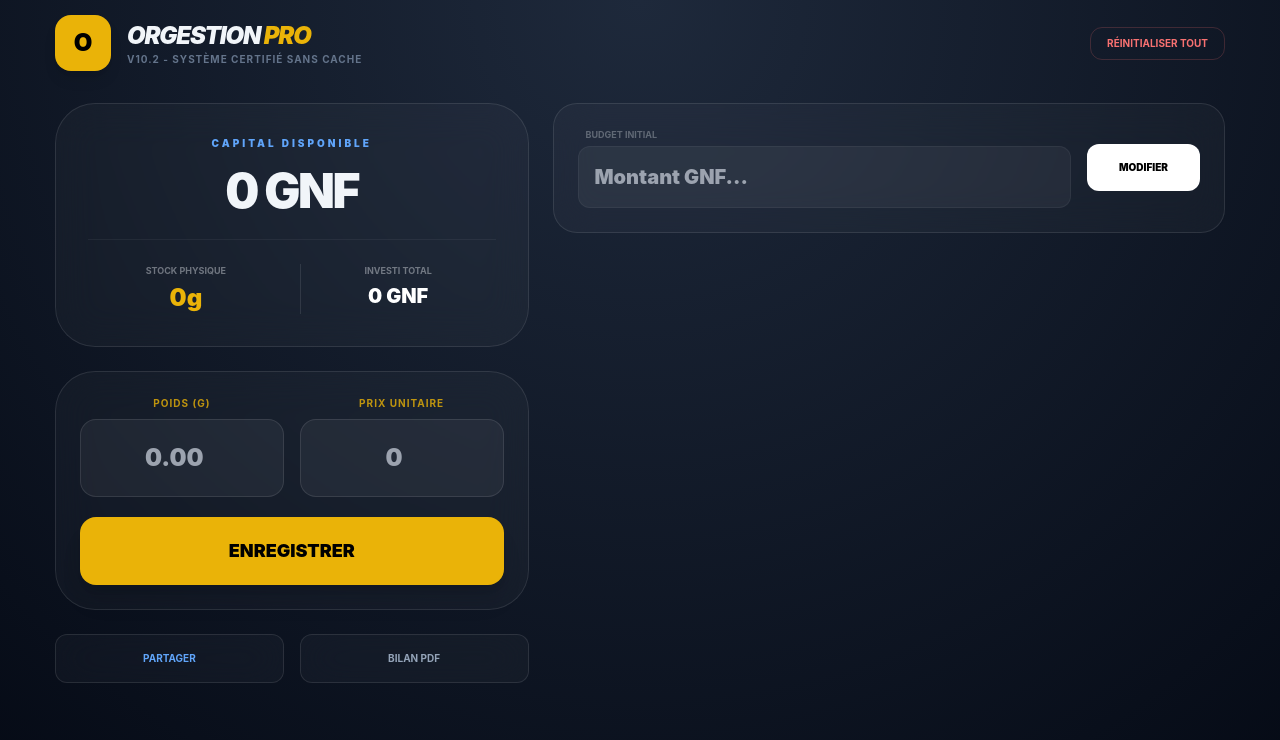
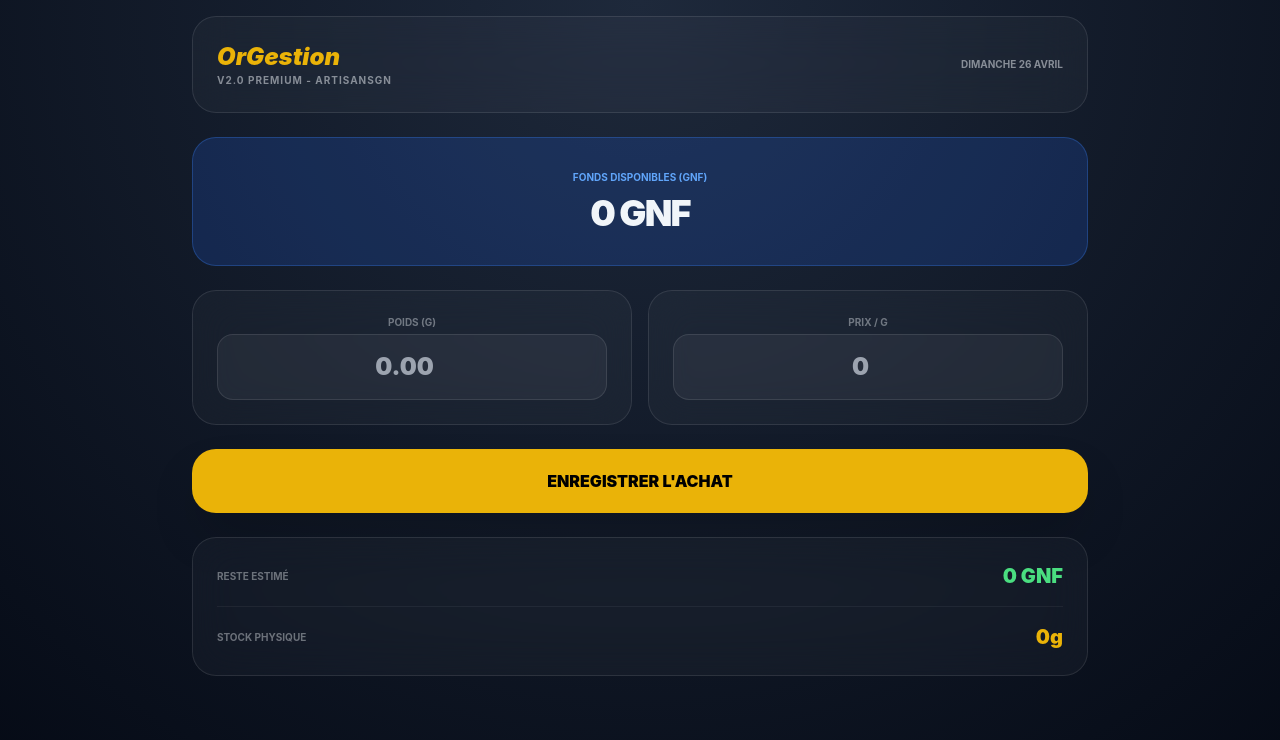
Before and after one commit to AlyBadraSavane/achat-or, a plain HTML site: page achat.html in a window 1280 px wide. Drawn offline with nearby package versions, Linux system fonts and the light colour scheme; some packages are replaced by stand-ins of ours; no server answers; a script that the page names is missing.

Commit message:
Update title and layout in achat.html

```diff
--- a/achat.html
+++ b/achat.html
@@ -3,7 +3,7 @@
 <head>
     <meta charset="UTF-8">
     <meta name="viewport" content="width=device-width, initial-scale=1.0, maximum-scale=1.0, user-scalable=no, viewport-fit=cover">
-    <title>OrGestion Pro V10.2</title>
+    <title>OrGestion Pro - ArtisansGN</title>
 
     <link rel="manifest" href="manifest.json?v=100">
     <link rel="icon" type="image/png" href="https://raw.githubusercontent.com/AlyaBadr/icons/main/or_logo_premium.png?v=100">
@@ -11,7 +11,6 @@
 
     <meta name="mobile-web-app-capable" content="yes">
     <meta name="apple-mobile-web-app-capable" content="yes">
-    <meta name="apple-mobile-web-app-status-bar-style" content="black-translucent">
     <meta name="theme-color" content="#050a15">
 
     <script src="https://cdn.tailwindcss.com"></script>
@@ -21,88 +20,57 @@
     <script src="https://cdn.jsdelivr.net/npm/sweetalert2@11"></script>
 
     <style>
-        :root { --bg: #050a15; }
         body {
-            background-color: var(--bg);
             background: radial-gradient(circle at 50% 0%, #1e293b 0%, #050a15 100%);
-            margin: 0; padding: 0; min-height: 100vh;
-            font-family: 'Inter', sans-serif;
-            color: #f1f5f9;
+            color: #f1f5f9; font-family: 'Inter', sans-serif; margin: 0; min-height: 100vh;
         }
-        .main-layout { width: 100%; max-width: 1200px; margin: 0 auto; padding: 15px; }
-        .glass-card {
-            background: rgba(255, 255, 255, 0.03);
-            backdrop-filter: blur(20px);
-            border: 1px solid rgba(255,255,255,0.1);
-        }
-        #journal-container { max-height: 60vh; overflow-y: auto; }
-        .input-shrink { font-size: 24px; text-align: center; font-weight: 900; color: white; }
+        .glass-card { background: rgba(255, 255, 255, 0.03); backdrop-filter: blur(20px); border: 1px solid rgba(255,255,255,0.1); }
+        .input-gold { background: rgba(255,255,255,0.05); border: 1px solid rgba(255,255,255,0.1); text-align: center; font-weight: 900; color: white; }
     </style>
 </head>
-<body>
+<body class="p-4">
 
-    <div class="main-layout">
-        <header class="flex flex-col md:flex-row justify-between items-center mb-8 gap-4">
-            <div class="flex items-center gap-4">
-                <div class="h-14 w-14 bg-yellow-500 rounded-2xl flex items-center justify-center font-black text-black text-2xl shadow-lg">O</div>
+    <div class="max-w-4xl mx-auto">
+        <header class="glass-card rounded-3xl p-6 mb-6 flex justify-between items-center">
             <div>
-                    <h1 class="text-2xl font-black uppercase italic tracking-tighter">OrGestion <span class="text-yellow-500">PRO</span></h1>
-                    <p class="text-[10px] text-slate-500 font-bold uppercase tracking-widest">V10.2 - Système Certifié sans Cache</p>
+                <h1 class="text-yellow-500 text-2xl font-black italic">OrGestion</h1>
+                <p class="text-[10px] opacity-50 uppercase font-bold tracking-widest">v2.0 Premium - ArtisansGN</p>
             </div>
+            <div class="text-right">
+                <p class="text-[10px] opacity-50 uppercase font-bold" id="currentDate">DIMANCHE 26 AVRIL</p>
             </div>
-            <button onclick="confirmClearHistory()" class="text-[10px] font-bold text-red-400 border border-red-400/20 px-4 py-2 rounded-xl">RÉINITIALISER TOUT</button>
         </header>
 
-        <div class="grid grid-cols-1 lg:grid-cols-12 gap-6">
-            <div class="lg:col-span-5 space-y-6">
-                <div class="glass-card rounded-[2.5rem] p-8 text-center border-t border-white/10">
-                    <p class="text-[10px] font-black text-blue-400 uppercase tracking-[0.3em] mb-4">Capital Disponible</p>
-                    <div class="text-4xl md:text-5xl font-black tracking-tighter mb-6" id="capitalRestant">0 GNF</div>
-                    <div class="grid grid-cols-2 gap-4 pt-6 border-t border-white/5">
-                        <div>
-                            <p class="text-[9px] uppercase opacity-40 mb-1 font-bold">Stock Physique</p>
-                            <div class="text-2xl font-black text-yellow-500"><span id="totalPoids">0</span>g</div>
+        <div class="bg-blue-600/20 border border-blue-500/30 rounded-3xl p-8 mb-6 text-center">
+            <p class="text-[10px] font-bold text-blue-400 uppercase mb-2">Fonds Disponibles (GNF)</p>
+            <div class="text-4xl font-black tracking-tighter" id="capitalRestant">0 GNF</div>
         </div>
-                        <div class="border-l border-white/10">
-                            <p class="text-[9px] uppercase opacity-40 mb-1 font-bold">Investi Total</p>
-                            <div class="text-xl font-black text-white" id="totalInvesti">0 GNF</div>
+
+        <div class="grid grid-cols-1 md:grid-cols-2 gap-4 mb-6">
+            <div class="glass-card p-6 rounded-3xl text-center">
+                <p class="text-[10px] opacity-40 uppercase font-bold mb-1">Poids (G)</p>
+                <input type="number" id="poids" step="0.01" class="w-full input-gold py-4 rounded-2xl text-2xl outline-none focus:border-yellow-500" placeholder="0.00">
             </div>
+            <div class="glass-card p-6 rounded-3xl text-center">
+                <p class="text-[10px] opacity-40 uppercase font-bold mb-1">Prix / G</p>
+                <input type="number" id="prix" class="w-full input-gold py-4 rounded-2xl text-2xl outline-none focus:border-yellow-500" placeholder="0">
             </div>
         </div>
 
-                <div class="glass-card rounded-[2.5rem] p-6 space-y-5">
-                    <div class="grid grid-cols-2 gap-4">
-                        <div class="space-y-2">
-                            <label class="text-[10px] font-bold text-yellow-500/80 uppercase tracking-widest text-center block">Poids (g)</label>
-                            <input type="number" id="poids" step="0.01" placeholder="0.00" class="w-full bg-white/5 p-5 rounded-2xl border border-white/10 outline-none focus:border-yellow-500 input-shrink">
+        <button onclick="saveToCloud()" class="w-full bg-yellow-500 text-black font-black py-5 rounded-3xl shadow-2xl mb-6 active:scale-95 transition-transform uppercase">Enregistrer l'achat</button>
+
+        <div class="glass-card rounded-3xl p-6 mb-6">
+            <div class="flex justify-between items-center border-b border-white/5 pb-4 mb-4">
+                <span class="text-[10px] font-bold opacity-40 uppercase">Reste Estimé</span>
+                <span class="text-xl font-black text-green-400" id="totalInvesti">0 GNF</span>
             </div>
-                        <div class="space-y-2">
-                            <label class="text-[10px] font-bold text-yellow-500/80 uppercase tracking-widest text-center block">Prix Unitaire</label>
-                            <input type="number" id="prix" placeholder="0" class="w-full bg-white/5 p-5 rounded-2xl border border-white/10 outline-none focus:border-yellow-500 input-shrink">
-                        </div>
-                    </div>
-                    <button onclick="saveToCloud()" class="w-full py-5 bg-yellow-500 text-black rounded-2xl font-black text-lg uppercase shadow-xl active:scale-95 transition-all">Enregistrer</button>
-                </div>
-
-                <div class="grid grid-cols-2 gap-4">
-                    <button onclick="shareWhatsApp()" class="glass-card py-4 rounded-xl text-blue-400 font-bold text-[10px] uppercase">Partager</button>
-                    <button onclick="generateGlobalBilan()" class="glass-card py-4 rounded-xl text-slate-400 font-bold text-[10px] uppercase">Bilan PDF</button>
+            <div class="flex justify-between items-center">
+                <span class="text-[10px] font-bold opacity-40 uppercase">Stock Physique</span>
+                <span class="text-xl font-black text-yellow-500"><span id="totalPoids">0</span>g</span>
             </div>
         </div>
 
-            <div class="lg:col-span-7 space-y-6">
-                <div class="glass-card rounded-3xl p-6 flex flex-col sm:flex-row items-center gap-4">
-                    <div class="flex-1 w-full">
-                        <p class="text-[9px] font-bold opacity-30 uppercase ml-2 mb-1">Budget Initial</p>
-                        <input type="number" id="capitalDepart" class="bg-white/5 p-4 rounded-xl text-xl font-black outline-none text-yellow-500 w-full border border-white/5" placeholder="Montant GNF...">
-                    </div>
-                    <button onclick="updateBudget()" class="w-full sm:w-auto bg-white text-black px-8 py-4 rounded-xl font-black text-[10px] uppercase">Modifier</button>
-                </div>
-                <div id="journal-container">
         <div id="journal" class="space-y-3"></div>
-                </div>
-            </div>
-        </div>
     </div>
 
     <script>
@@ -115,16 +83,16 @@
             messagingSenderId: "235790975064",
             appId: "1:235790975064:web:a305690bc58232ae250a2d"
         };
-
         firebase.initializeApp(firebaseConfig);
         const db = firebase.database();
         const fGNF = (n) => new Intl.NumberFormat('fr-FR').format(n).replace(/\s/g, ' ') + " GNF";
 
-        let capInitial = 0; let invTotal = 0;
+        let capInitial = 20000000; // Par défaut selon ta capture
+        let invTotal = 0;
 
+        // Récupérer le budget depuis Firebase
         db.ref('config/capitalInitial').on('value', (snap) => {
-            capInitial = snap.val() || 0;
-            document.getElementById('capitalDepart').value = capInitial;
+            if(snap.val()) capInitial = snap.val();
             updateBalanceUI();
         });
 
@@ -133,27 +101,20 @@
             renderTransactions();
         });
 
-        function updateBudget() {
-            const val = parseFloat(document.getElementById('capitalDepart').value);
-            if(!isNaN(val)) db.ref('config').set({ capitalInitial: val });
-        }
-
         function saveToCloud() {
             const p = parseFloat(document.getElementById('poids').value);
             const pr = parseFloat(document.getElementById('prix').value);
             if(!p || !pr) return;
             db.ref('achats').push({
                 poids: p, prix: pr, total: p * pr,
-                date: new Date().toLocaleString('fr-FR', { day: '2-digit', month: 'short', hour: '2-digit', minute: '2-digit' })
+                date: new Date().toLocaleDateString('fr-FR', { day: '2-digit', month: 'short', hour: '2-digit', minute: '2-digit' })
             });
             document.getElementById('poids').value = ''; document.getElementById('prix').value = '';
         }
 
         function updateBalanceUI() {
             const rest = capInitial - invTotal;
-            const el = document.getElementById('capitalRestant');
-            el.innerText = fGNF(rest);
-            el.style.color = rest < 0 ? "#ff5f57" : "#34d399";
+            document.getElementById('capitalRestant').innerText = fGNF(rest);
         }
 
         function renderTransactions() {
@@ -164,12 +125,9 @@
                 Object.keys(data).reverse().forEach(key => {
                     const t = data[key];
                     weight += t.poids; spent += t.total;
-                    html += `<div class="glass-card p-5 rounded-2xl flex justify-between items-center border-l-4 border-yellow-500">
-                        <div><span class="font-black text-xl text-white">${t.poids}g</span><p class="text-[9px] opacity-40 uppercase font-bold">${t.date}</p></div>
-                        <div class="text-right">
-                            <div class="font-bold text-sm text-yellow-500">${fGNF(t.total)}</div>
-                            <button onclick="generateSinglePDF('${key}')" class="text-[8px] font-black uppercase text-blue-400 mt-2 border border-blue-400/20 px-2 py-1 rounded-md">PDF</button>
-                        </div>
+                    html += `<div class="glass-card p-4 rounded-2xl flex justify-between items-center border-l-2 border-yellow-500">
+                        <div><p class="font-black text-white">${t.poids}g</p><p class="text-[8px] opacity-30 uppercase">${t.date}</p></div>
+                        <div class="text-right"><p class="text-yellow-500 font-bold">${fGNF(t.total)}</p></div>
                     </div>`;
                 });
                 invTotal = spent;
@@ -180,49 +138,9 @@
             }
         }
 
-        // PDF AVEC NOM UNIQUE (HEURES + MINUTES + SECONDES)
-        function generateSinglePDF(key) {
-            const t = window.lastData[key];
-            const { jsPDF } = window.jspdf;
-            const doc = new jsPDF();
-            const maintenant = new Date();
-
-            doc.setFillColor(5, 10, 21); doc.rect(0, 0, 210, 297, 'F');
-            doc.setTextColor(234, 179, 8); doc.setFontSize(22); doc.text("ORGESTION PRO", 20, 30);
-            doc.setTextColor(255, 255, 255);
-            doc.text(`Transaction: ${t.poids}g`, 20, 60);
-            doc.text(`Total: ${fGNF(t.total)}`, 20, 70);
-
-            const uniqueName = `Recu_${maintenant.getHours()}h${maintenant.getMinutes()}m${maintenant.getSeconds()}s.pdf`;
-            doc.save(uniqueName);
-        }
-
-        function generateGlobalBilan() {
-            if (!window.lastData) return;
-            const { jsPDF } = window.jspdf;
-            const doc = new jsPDF();
-            const maintenant = new Date();
-
-            doc.setFillColor(5, 10, 21); doc.rect(0, 0, 210, 297, 'F');
-            doc.setTextColor(234, 179, 8); doc.text("BILAN COMPLET", 20, 40);
-            doc.setTextColor(255, 255, 255);
-            doc.text(`Stock Total: ${document.getElementById('totalPoids').innerText}g`, 20, 70);
-            doc.text(`Investi: ${document.getElementById('totalInvesti').innerText}`, 20, 80);
-
-            const dateStr = `${maintenant.getDate()}-${maintenant.getMonth()+1}_${maintenant.getHours()}h${maintenant.getMinutes()}s`;
-            doc.save(`Bilan_Global_${dateStr}.pdf`);
-        }
-
-        function shareWhatsApp() {
-            const msg = `🏆 *ORGESTION PRO*\n📊 Stock: ${document.getElementById('totalPoids').innerText}g\n💰 Solde: ${document.getElementById('capitalRestant').innerText}`;
-            window.open(`https://wa.me/?text=${encodeURIComponent(msg)}`, '_blank');
-        }
-
-        function confirmClearHistory() {
-            Swal.fire({ title: 'Tout purger ?', icon: 'warning', showCancelButton: true, confirmButtonText: 'Oui' }).then((r) => {
-                if(r.isConfirmed) db.ref('achats').remove();
-            });
-        }
+        // Mise à jour de la date
+        const options = { weekday: 'long', day: 'numeric', month: 'long' };
+        document.getElementById('currentDate').innerText = new Date().toLocaleDateString('fr-FR', options).toUpperCase();
     </script>
 </body>
 </html>
```
Lines whose indentation alone changed are shown as unchanged.
